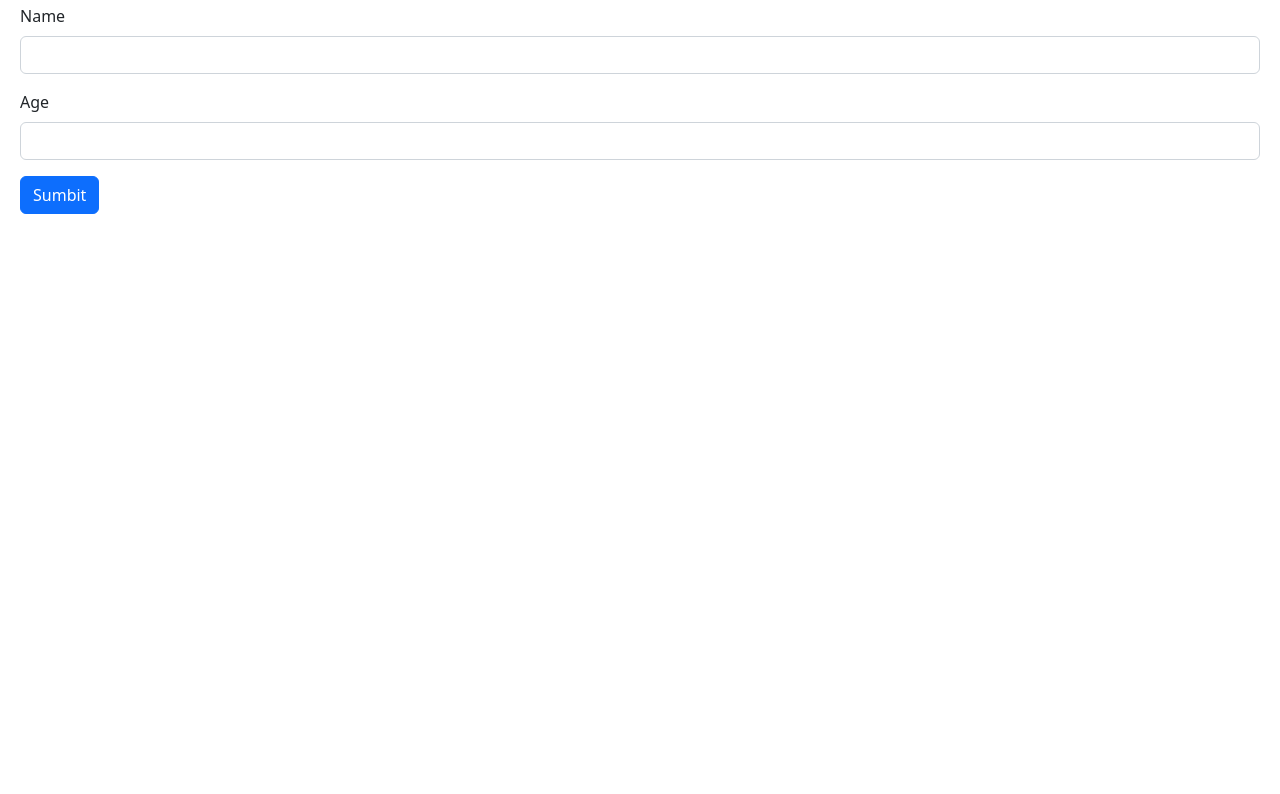
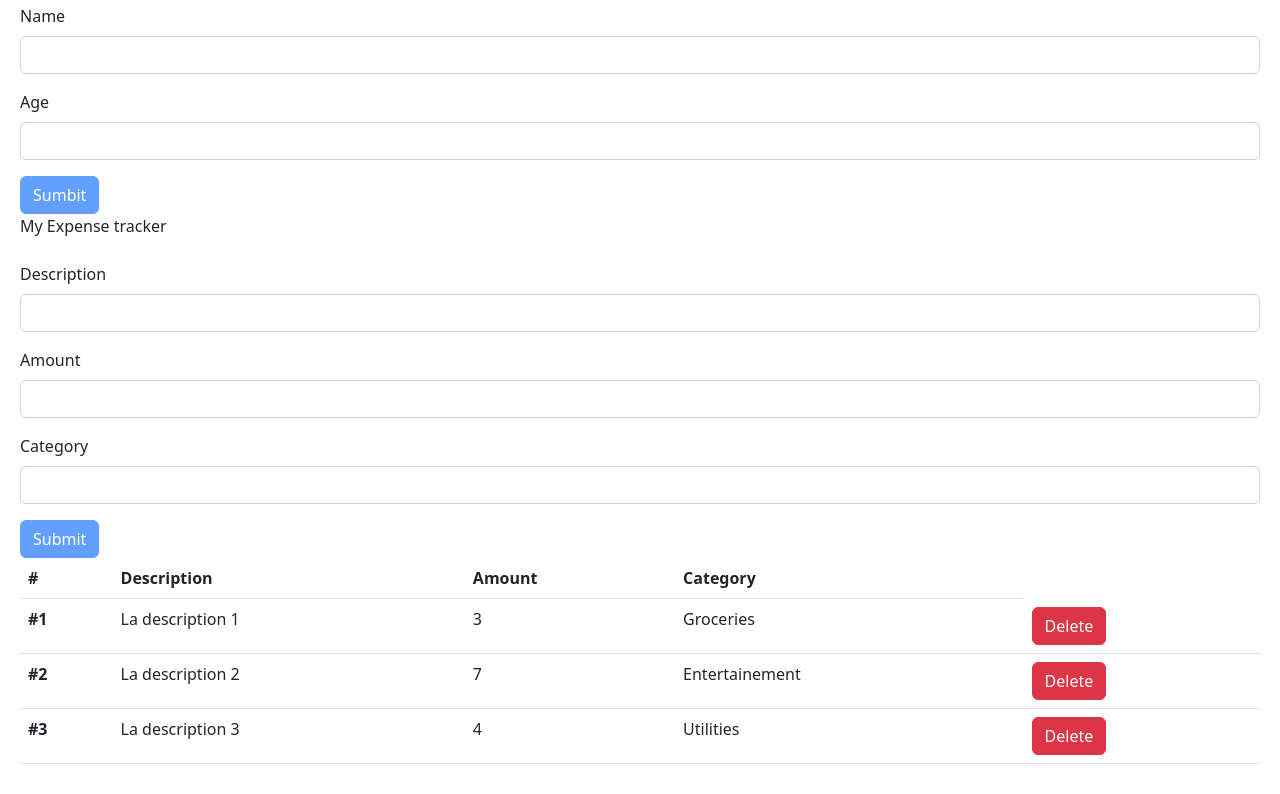
Before and after one commit to fab-devtag/video-games, a React (Vite) app: page / in a window 1280 px wide. Shown: the part 992-1786 px from the top of the page. Before the commit the page ends 1226 px from the top, so only its background shows below. Built offline with nearby package versions, Linux system fonts and the light colour scheme.

Commit message:
My expense tracker

```diff
--- a/src/App.tsx
+++ b/src/App.tsx
@@ -10,6 +10,7 @@ import Cart from './components/Cart';
 import ExpandableText from './ExpandableText';
 import Form from './components/Form';
 import FormWithState from './components/FormWithState';
+import ExpenseTracker from './components/ExpenseTracker/ExpenseTracker';
 
 const App = () => {
 	let items = ['Paris', 'Rome', 'New York', 'San Francisco', 'London'];
@@ -111,6 +112,8 @@ const App = () => {
 			<Form />
 			Form with states
 			<FormWithState />
+			My Expense tracker
+			<ExpenseTracker />
 		</div>
 	);
 };
--- /dev/null
+++ b/src/components/ExpenseTracker/ExpenseTracker.tsx
@@ -0,0 +1,159 @@
+import React, { useState } from 'react';
+import { FieldValues, useForm } from 'react-hook-form';
+import { z } from 'zod';
+import { zodResolver } from '@hookform/resolvers/zod';
+
+const schema = z.object({
+	description: z
+		.string()
+		.min(3, { message: 'Description should be at least 3 characters' }),
+	amount: z.number({
+		invalid_type_error: 'Amount is required',
+	}),
+	category: z.string().min(1, { message: 'Category is required' }),
+});
+
+type ExpenseTrackerFormData = z.infer<typeof schema>;
+
+interface ExpenseTrackerProps {
+	items: ExpenseTrackerFormData[];
+	onDeleteItem: (item: ExpenseTrackerFormData) => void;
+}
+
+interface ExpenseTrackerFormProps {
+	onAddingItems: (item: ExpenseTrackerFormData) => void;
+}
+
+const ExpenseTracker = () => {
+	const [items, setItems] = useState([
+		{
+			description: 'La description 1',
+			amount: 3,
+			category: 'Groceries',
+		},
+		{
+			description: 'La description 2',
+			amount: 7,
+			category: 'Entertainement',
+		},
+		{
+			description: 'La description 3',
+			amount: 4,
+			category: 'Utilities',
+		},
+	]);
+
+	const handleAddingItems = (data: ExpenseTrackerFormData) => {
+		setItems([...items, data]);
+	};
+
+	const handleDeleteItem = (data: ExpenseTrackerFormData) => {
+		setItems(items.filter((item) => item.description !== data.description));
+	};
+	return (
+		<>
+			<ExpenseTrackerForm onAddingItems={handleAddingItems} />
+			<ExpenseTrackerList items={items} onDeleteItem={handleDeleteItem} />
+		</>
+	);
+};
+
+const ExpenseTrackerList = ({ items, onDeleteItem }: ExpenseTrackerProps) => {
+	return (
+		<table className="table">
+			<thead>
+				<tr>
+					<th scope="col">#</th>
+					<th scope="col">Description</th>
+					<th scope="col">Amount</th>
+					<th scope="col">Category</th>
+				</tr>
+			</thead>
+			<tbody>
+				{items.map((item, index) => (
+					<tr key={index + 1}>
+						<th scope="row">#{index + 1}</th>
+						<td>{item.description}</td>
+						<td>{item.amount}</td>
+						<td>{item.category}</td>
+						<td>
+							<button
+								onClick={() => onDeleteItem(item)}
+								className="btn btn-danger"
+							>
+								Delete
+							</button>
+						</td>
+					</tr>
+				))}
+			</tbody>
+		</table>
+	);
+};
+
+const ExpenseTrackerForm = ({ onAddingItems }: ExpenseTrackerFormProps) => {
+	const {
+		register,
+		handleSubmit,
+		formState: { errors, isValid },
+	} = useForm<ExpenseTrackerFormData>({ resolver: zodResolver(schema) });
+
+	const onSubmit = (data: ExpenseTrackerFormData) => {
+		onAddingItems(data);
+	};
+	return (
+		<form onSubmit={handleSubmit(onSubmit)}>
+			<div className="mb-3 mt-4">
+				<label htmlFor="description" className="form-label">
+					Description
+				</label>
+				<input
+					{...register('description')}
+					id="description"
+					type="text"
+					className="form-control"
+				/>
+				{errors.description && (
+					<p className="text-danger">{errors.description.message}</p>
+				)}
+			</div>
+			<div className="mb-3">
+				<label htmlFor="amount" className="form-label">
+					Amount
+				</label>
+				<input
+					{...register('amount', { valueAsNumber: true })}
+					id="amount"
+					type="number"
+					className="form-control"
+				/>
+				{errors.amount && (
+					<p className="text-danger">{errors.amount.message}</p>
+				)}
+			</div>
+			<div className="mb-3">
+				<label htmlFor="category" className="form-label">
+					Category
+				</label>
+				<select
+					{...register('category', { required: true })}
+					id="category"
+					className="form-control"
+				>
+					<option value=""></option>
+					<option value="Groceries">Groceries</option>
+					<option value="Utilities">Utilities</option>
+					<option value="Entertainement">Entertainement</option>
+				</select>
+				{errors.category && (
+					<p className="text-danger">{errors.category.message}</p>
+				)}
+			</div>
+			<button disabled={!isValid} className="btn btn-primary" type="submit">
+				Submit
+			</button>
+		</form>
+	);
+};
+
+export default ExpenseTracker;
--- a/src/components/FormWithState.tsx
+++ b/src/components/FormWithState.tsx
@@ -5,7 +5,9 @@ import { zodResolver } from '@hookform/resolvers/zod';
 
 const schema = z.object({
 	name: z.string().min(3, { message: 'Name must be at least 3 characters' }),
-	age: z.number({ invalid_type_error: 'Age field is required' }).min(18),
+	age: z
+		.number({ invalid_type_error: 'Age field is required' })
+		.min(18, { message: 'Age must be at least 18' }),
 });
 
 type FormWithStateProps = z.infer<typeof schema>;
@@ -19,7 +21,7 @@ const FormWithState = () => {
 	const {
 		register,
 		handleSubmit,
-		formState: { errors },
+		formState: { errors, isValid },
 	} = useForm<FormWithStateProps>({ resolver: zodResolver(schema) });
 	/* 	const [person, setPerson] = useState({
 		name: '',
@@ -74,7 +76,7 @@ const FormWithState = () => {
 				/>
 				{errors.age && <p className="text-danger">{errors.age.message}</p>}
 			</div>
-			<button className="btn btn-primary" type="submit">
+			<button disabled={!isValid} className="btn btn-primary" type="submit">
 				Sumbit
 			</button>
 		</form>
```
